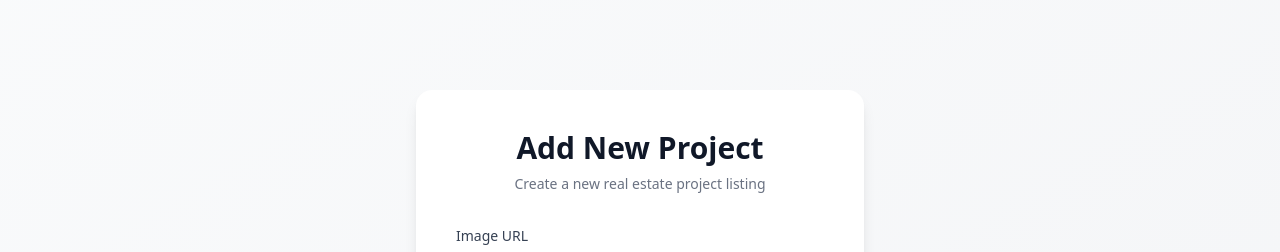
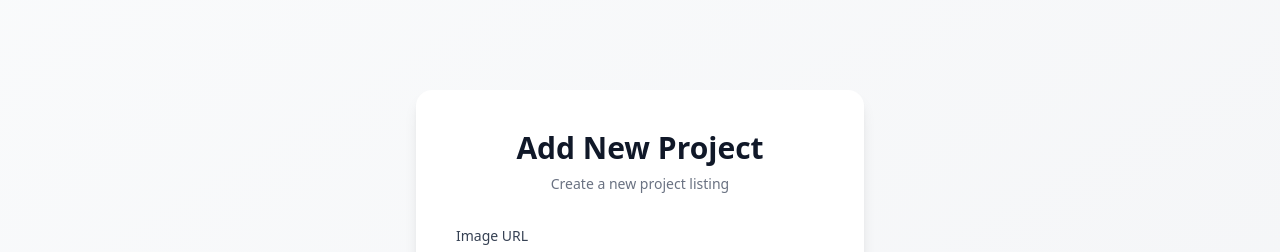
Before and after one commit to Adarsh29-10/Assignment, a React (Vite) app in the folder frontend/: page /admin/projects/add in a window 1280 px wide. Shown: the top 252 px of the page. Built offline with nearby package versions, Linux system fonts and the light colour scheme; no server answers.

Commit message:
Fix: Minor corrections

```diff
--- a/frontend/src/components/admin/AddProject.jsx
+++ b/frontend/src/components/admin/AddProject.jsx
@@ -51,7 +51,7 @@ const AddProject = () => {
                 {/* Header */}
                 <div className="text-center mb-8">
                 <h2 className="text-3xl font-bold text-gray-900 mb-2">Add New Project</h2>
-                <p className="text-gray-500 text-sm">Create a new real estate project listing</p>
+                <p className="text-gray-500 text-sm">Create a new project listing</p>
                 </div>
 
                 <form onSubmit={handleSubmit} className="space-y-5">
--- a/frontend/src/pages/LandingPage.jsx
+++ b/frontend/src/pages/LandingPage.jsx
@@ -10,7 +10,7 @@ import LearnMoreSection from "../components/sections/LearnMoreSection";
 
 const LandingPage = () => {
     return (
-        <main className="landing-pag overflow-x-hidden">
+        <main className="overflow-x-hidden">
             <header className="landing-header">
                 <Navbar />
             </header>
```
